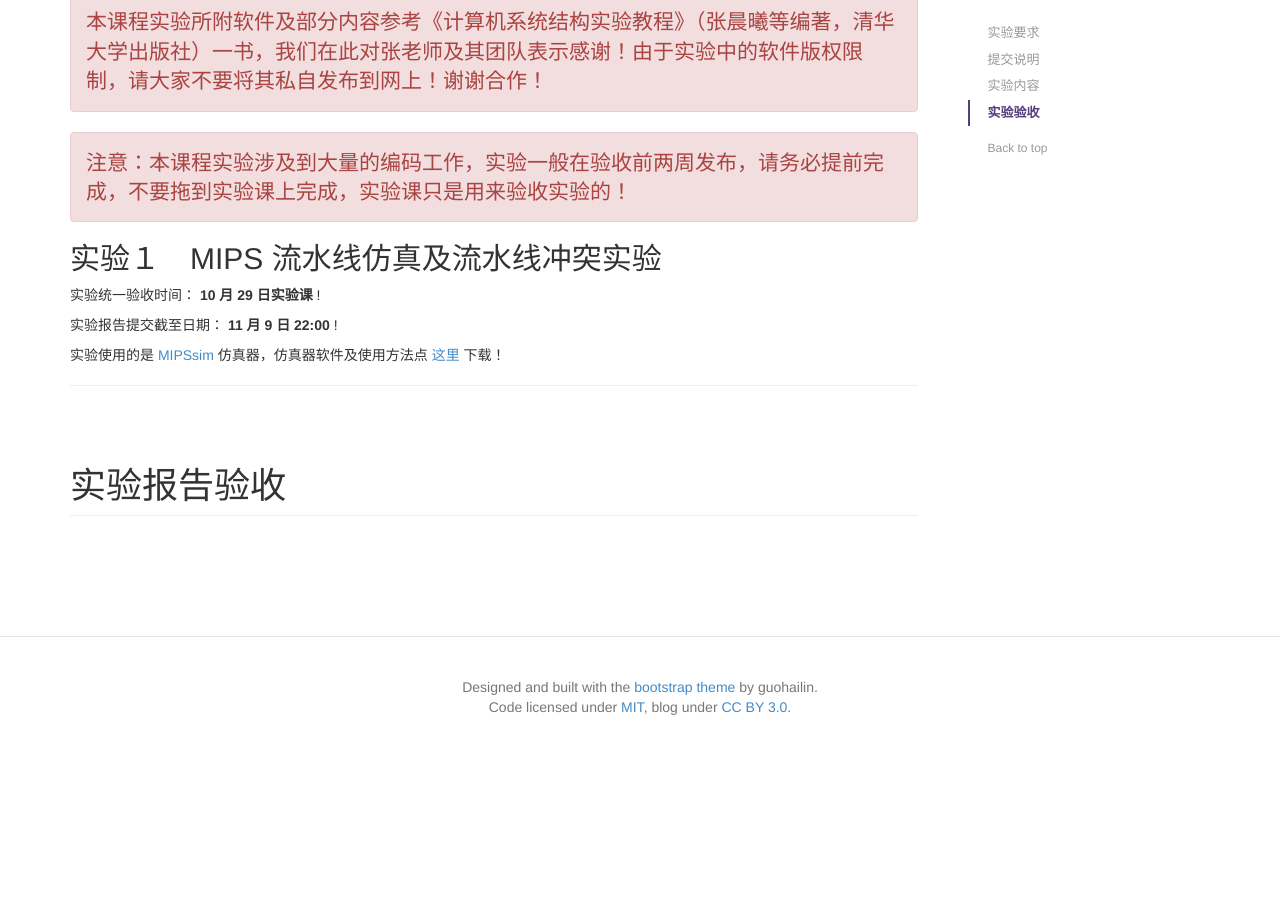
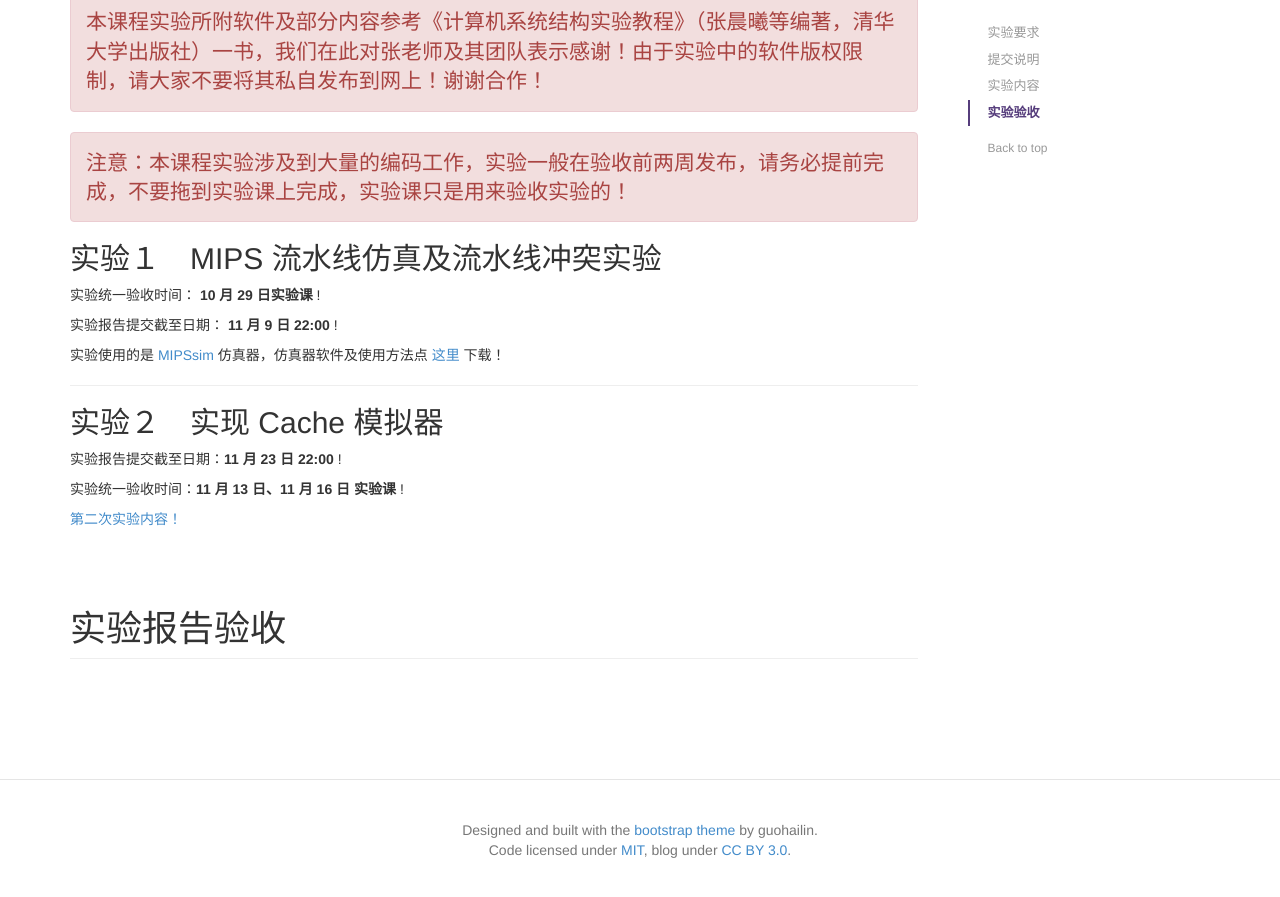
Before and after one commit to hazirguo/ca2014_fall, a Jekyll site: the page experiments/index.html, which Jekyll copies as it is, in a window 1280 px wide and 900 px high, scrolled down 1183 px. Shown: the top 897 px of the window. Built offline with Jekyll 4.4.1, drawn with Linux system fonts in a browser that asks for light colours; Markdown is read by kramdown in place of the engine named in the settings; before the commit the page ends 1940 px from its top, so only the background shows below that.

Commit message:
add lab2

```diff
--- a/experiments/index.html
+++ b/experiments/index.html
@@ -140,6 +140,10 @@
 
   <hr/>
 
+  <h2 id="lab2">实验２　实现 Cache 模拟器</h2>
+  <p> 实验报告提交截至日期：<strong>11 月 23 日 22:00 </strong>!</p>
+  <p> 实验统一验收时间：<strong>11 月 13 日、11 月 16 日 实验课 </strong>!</p>
+  <p> <a href="lab2/lab2.zip">第二次实验内容！</a></p>
 <!--
   <h2 id="lab1">实验１　MIPS 流水线仿真及流水线冲突实验</h2>
   <p> 实验报告提交截至日期：<strong><s>3 月 28 日</s>　4 月 4 日 22:00 </strong>!</p>
--- a/index.html
+++ b/index.html
@@ -162,7 +162,8 @@
 
       <div class="alert alert-danger">
 
-      <strong>最新通知：</strong> <strong> 10.19 </strong>　第三章 PPT 已上传，第三次作业点<a href="coursework/index.html#ps3">这儿</a>！ </br>
+      <strong>最新通知：</strong> <strong> 11.9 </strong>　第二次实验发布，详见<a href="experiments/index.html#lab2">这儿</a>！</br>
+	  　　　　　 <strong> 10.19 </strong>　第三章 PPT 已上传，第三次作业点<a href="coursework/index.html#ps3">这儿</a>！ </br>
       　　　　　 <strong> 10.18 </strong>　第一次实验发布，详见<a href="experiments/index.html#lab1">这儿</a>！</br>
       　　　　　 <strong> 10.18 </strong>　第一章作业答案已经上传，仅供参考！</br>
       　　　　　 <strong> 10.8 </strong>　第二章 PPT 已上传，第二次作业点<a href="coursework/index.html#ps2">这儿</a>！</br>
```
Also changed, not shown: 1 other file.
